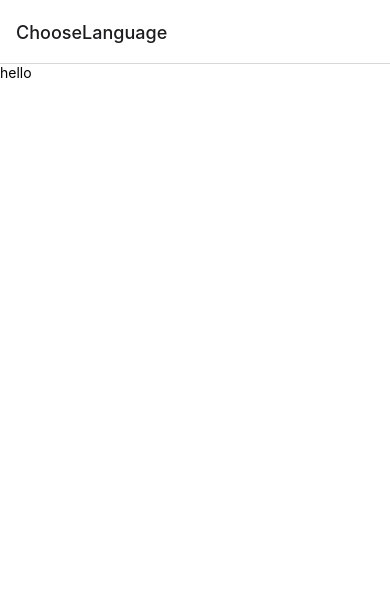
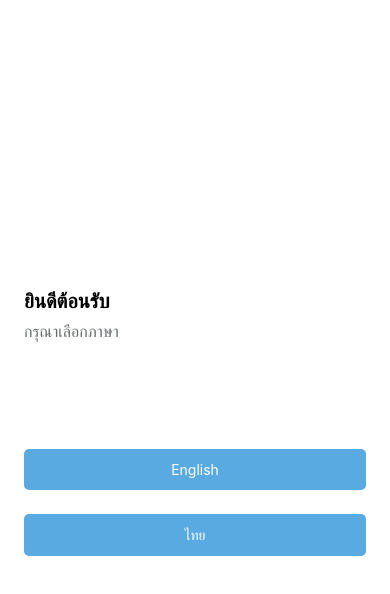
Before and after one commit to pagpond005/codedivaTest, a React Native app: screen /ChooseLanguage in a window 390 px wide. Shown: the top 594 px of the page. Built offline with nearby package versions, Linux system fonts and the light colour scheme.

Commit message:
create button component && dev language screen

```diff
--- /dev/null
+++ b/src/components/Button/index.js
@@ -0,0 +1,16 @@
+import React from 'react';
+
+import {Text, TouchableOpacity} from 'react-native';
+import {styles} from './styles';
+
+const Button = ({styleContainer, text, onPress}) => {
+  return (
+    <TouchableOpacity
+      style={{...styles.container, ...styleContainer}}
+      onPress={onPress}>
+      <Text style={styles.text}>{text}</Text>
+    </TouchableOpacity>
+  );
+};
+
+export {Button};
--- /dev/null
+++ b/src/components/Button/styles.js
@@ -0,0 +1,17 @@
+import {StyleSheet} from 'react-native';
+import {color} from '../../configs';
+
+const styles = StyleSheet.create({
+  container: {
+    backgroundColor: color.main,
+    justifyContent: 'center',
+    alignItems: 'center',
+    borderRadius: 5,
+  },
+  text: {
+    color: color.white,
+    paddingVertical: 12,
+  },
+});
+
+export {styles};
--- /dev/null
+++ b/src/components/index.js
@@ -0,0 +1 @@
+export {Button} from './Button';
--- a/src/configs/theme.js
+++ b/src/configs/theme.js
@@ -1,4 +1,6 @@
 export const color = {
-  White: '#FFFFFF',
-  Black: '#000000',
+  white: '#FFFFFF',
+  black: '#000000',
+  grayText: '#676C6D',
+  main: '#59aae0',
 };
--- a/src/routes/MainStackNavigator.js
+++ b/src/routes/MainStackNavigator.js
@@ -1,14 +1,26 @@
 import React from 'react';
-
 import {createNativeStackNavigator} from '@react-navigation/native-stack';
-import {ChooseLanguage} from '../screens';
+import {ChooseLanguage, Conditions} from '../screens';
 
 const Stack = createNativeStackNavigator();
 
 const MainStackNavigator = () => {
   return (
     <Stack.Navigator>
-      <Stack.Screen name="ChooseLanguage" component={ChooseLanguage} />
+      <Stack.Screen
+        name="ChooseLanguage"
+        component={ChooseLanguage}
+        options={{
+          headerShown: false,
+        }}
+      />
+      <Stack.Screen
+        name="Conditions"
+        component={Conditions}
+        options={{
+          headerShown: false,
+        }}
+      />
     </Stack.Navigator>
   );
 };
--- a/src/routes/index.js
+++ b/src/routes/index.js
@@ -1,3 +1 @@
-import {MainStackNavigator} from './MainStackNavigator';
-
-export {MainStackNavigator};
+export {MainStackNavigator} from './MainStackNavigator';
--- a/src/screens/ChooseLanguage/index.js
+++ b/src/screens/ChooseLanguage/index.js
@@ -1,12 +1,27 @@
 import React from 'react';
-
 import {Text, View} from 'react-native';
 import {styles} from './styles';
+import {Button} from '../../components';
+import {useNavigation} from '@react-navigation/native';
 
 const ChooseLanguage = () => {
+  const navigation = useNavigation();
+
   return (
     <View style={styles.container}>
-      <Text>hello</Text>
+      <View>
+        <Text style={styles.boldText}>ยินดีต้อนรับ</Text>
+        <Text style={styles.subText}>กรุณาเลือกภาษา</Text>
+      </View>
+
+      <View style={styles.buttonContainer}>
+        <Button
+          styleContainer={styles.buttonMargin}
+          text="English"
+          onPress={() => navigation.navigate('Conditions')}
+        />
+        <Button text="ไทย" />
+      </View>
     </View>
   );
 };
--- a/src/screens/ChooseLanguage/styles.js
+++ b/src/screens/ChooseLanguage/styles.js
@@ -4,6 +4,23 @@ import {color} from '../../configs';
 export const styles = StyleSheet.create({
   container: {
     flex: 1,
-    backgroundColor: color.White,
+    backgroundColor: color.white,
+    justifyContent: 'center',
+    paddingHorizontal: 24,
+  },
+  boldText: {
+    fontWeight: '600',
+    fontSize: 20,
+  },
+  subText: {
+    fontSize: 16,
+    marginTop: 8,
+    color: color.grayText,
+  },
+  buttonContainer: {
+    marginTop: 108,
+  },
+  buttonMargin: {
+    marginBottom: 24,
   },
 });
--- /dev/null
+++ b/src/screens/Conditions/index.js
@@ -0,0 +1,12 @@
+import React from 'react';
+import {Text, View} from 'react-native';
+
+const Conditions = () => {
+  return (
+    <View>
+      <Text>hello</Text>
+    </View>
+  );
+};
+
+export {Conditions};
--- a/src/screens/index.js
+++ b/src/screens/index.js
@@ -1,3 +1,2 @@
-import {ChooseLanguage} from './ChooseLanguage';
-
-export {ChooseLanguage};
+export {ChooseLanguage} from './ChooseLanguage';
+export {Conditions} from './Conditions';
```
Also changed, not shown: src/screens/Conditions/styles.js (added).
